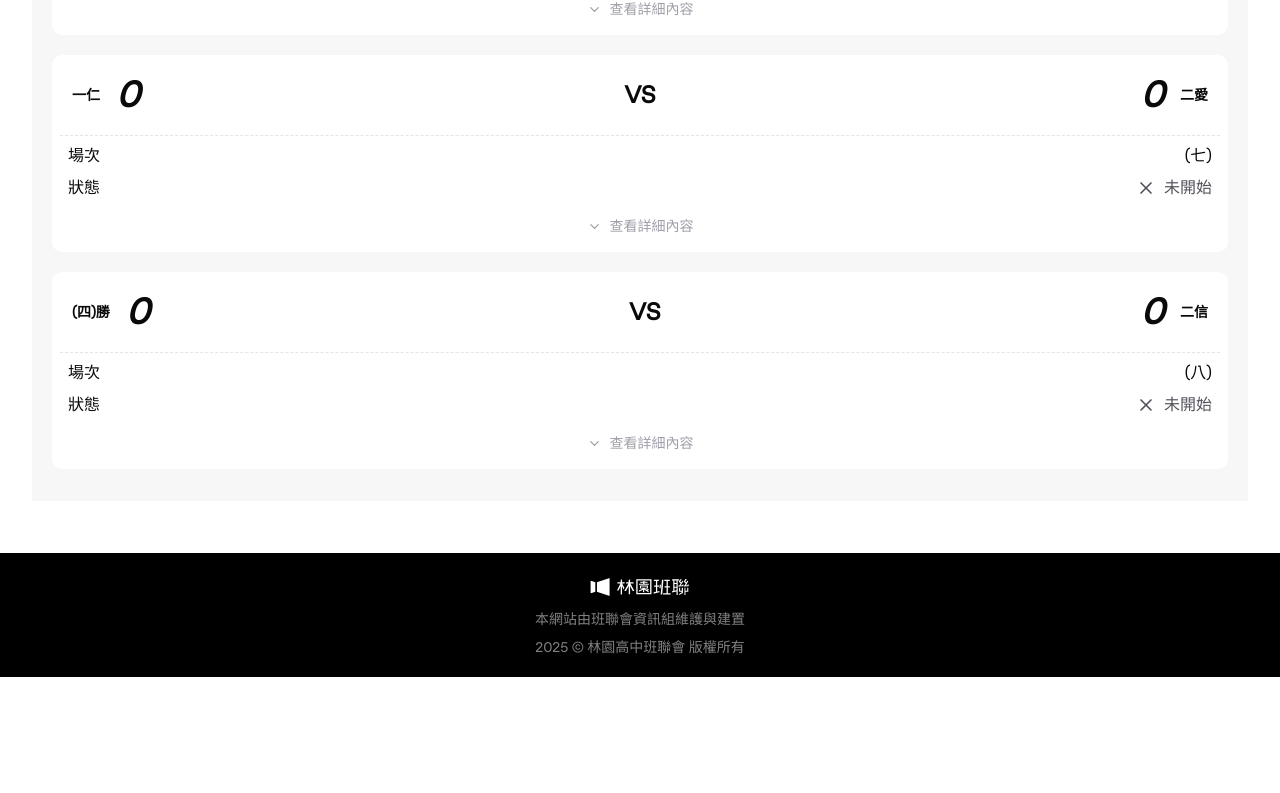
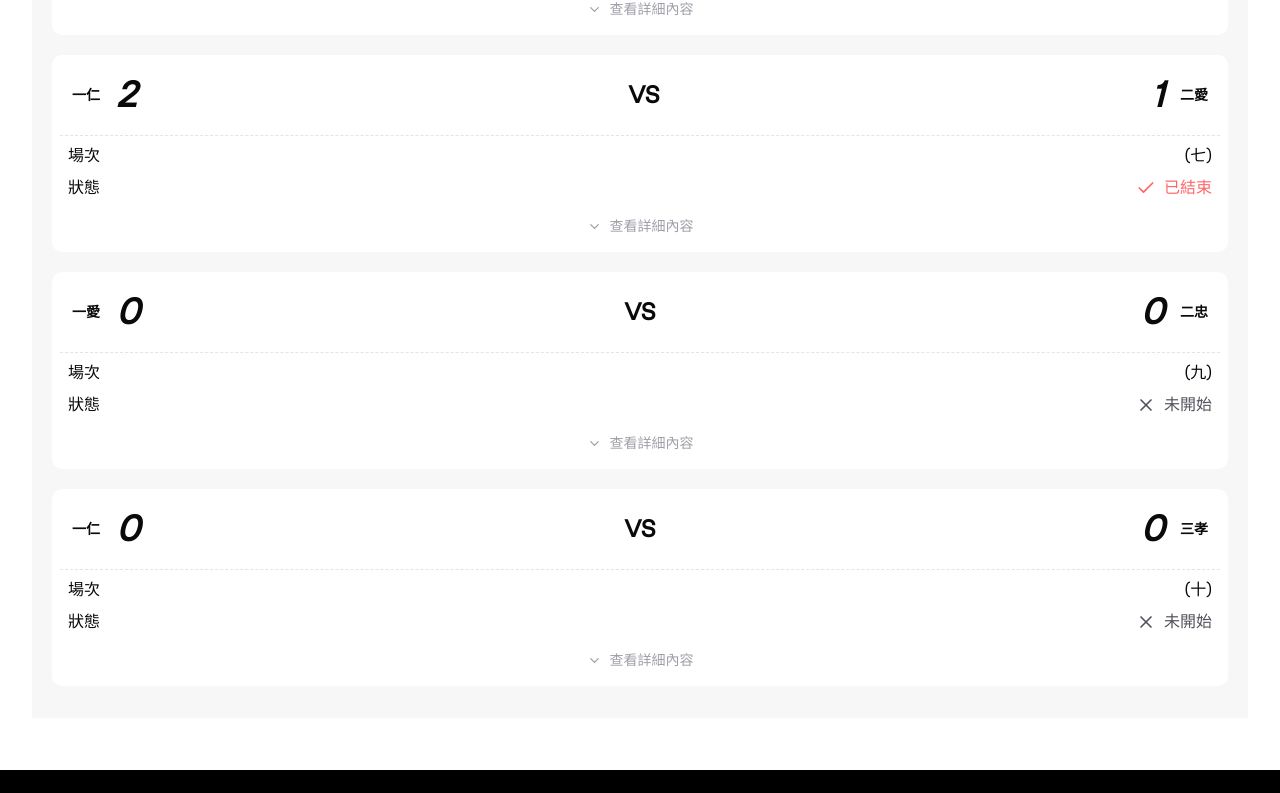
Before and after one commit to LYCA-22/lyca-offical-web, a Next.js app: page /events/baseball in a window 1280 px wide. Shown: the part 2793-3586 px from the top of the page. Before the commit the page ends 3470 px from the top, so only its background shows below. Built offline with nearby package versions, Linux system fonts and the light colour scheme; a web font is replaced by a local one.

Commit message:
update info

```diff
--- a/app/events/baseball/gameSchema.ts
+++ b/app/events/baseball/gameSchema.ts
@@ -24,9 +24,17 @@ export const gameSchema: gameItem[] = [
     round: "(ㄧ)",
     classA: "三忠",
     classB: "一愛",
-    start: false,
-    aScore: 0,
-    bScore: 0,
+    start: true,
+    aScore: 1,
+    bScore: 2,
+    detailScore: {
+      A1: 14,
+      A2: 15,
+      A3: 6,
+      B1: 15,
+      B2: 8,
+      B3: 15,
+    },
     time: "2025/05/12 10:10",
     place: "A",
   },
@@ -70,19 +78,35 @@ export const gameSchema: gameItem[] = [
     round: "(四)",
     classA: "三孝",
     classB: "一義",
-    start: false,
-    aScore: 0,
+    start: true,
+    aScore: 2,
     bScore: 0,
+    detailScore: {
+      A1: 15,
+      A2: 15,
+      A3: 0,
+      B1: 10,
+      B2: 11,
+      B3: 0,
+    },
     time: "2025/05/12 10:10",
     place: "B",
   },
   {
     round: "(五)",
-    classA: "(ㄧ)勝",
+    classA: "一愛",
     classB: "三愛",
-    start: false,
-    aScore: 0,
+    start: true,
+    aScore: 2,
     bScore: 0,
+    detailScore: {
+      A1: 15,
+      A2: 15,
+      A3: 0,
+      B1: 8,
+      B2: 12,
+      B3: 0,
+    },
     time: "2025/05/12 10:50",
     place: "A",
   },
@@ -108,20 +132,38 @@ export const gameSchema: gameItem[] = [
     round: "(七)",
     classA: "一仁",
     classB: "二愛",
-    start: false,
-    aScore: 0,
-    bScore: 0,
+    start: true,
+    aScore: 2,
+    bScore: 1,
+    detailScore: {
+      A1: 5,
+      A2: 15,
+      A3: 15,
+      B1: 15,
+      B2: 4,
+      B3: 6,
+    },
     time: "2025/05/12 10:10",
     place: "C",
   },
   {
-    round: "(八)",
-    classA: "(四)勝",
-    classB: "二信",
+    round: "(九)",
+    classA: "一愛",
+    classB: "二忠",
     start: false,
     aScore: 0,
     bScore: 0,
-    time: "2025/05/12 10:50",
+    time: "2025/05/19 10:10",
+    place: "A",
+  },
+  {
+    round: "(十)",
+    classA: "一仁",
+    classB: "三孝",
+    start: false,
+    aScore: 0,
+    bScore: 0,
+    time: "2025/05/19 10:10",
     place: "B",
   },
 ];
```
